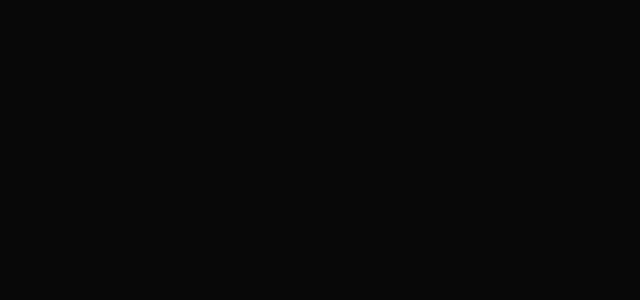
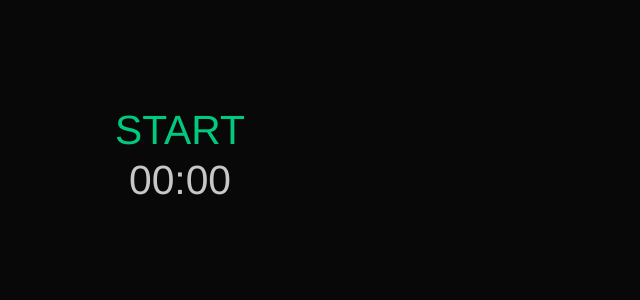
Before and after one commit to michaelpwest/stopwatch-tizen-app, a Vue app: page /#/ in a window 1280 px wide. Shown: the top 300 px of the page, without its empty margins (0-640 px from the left). Built offline with nearby package versions, Linux system fonts and the light colour scheme.

Commit message:
- Added stopwatch functionality.

```diff
--- a/package.json
+++ b/package.json
@@ -10,6 +10,7 @@
 	},
 	"dependencies": {
 		"core-js": "^2.6.5",
+		"moment": "^2.24.0",
 		"vue": "^2.6.10",
 		"vue-router": "^3.0.3",
 		"vuex": "^3.0.1"
--- a/src/components/Stopwatch.vue
+++ b/src/components/Stopwatch.vue
@@ -1,3 +1,177 @@
 <template>
-	<section />
+	<section>
+		<div class="stopwatch">
+			<div
+				v-if="!isRunning && time == 0"
+				class="start"
+				@click="start"
+			>
+				START
+			</div>
+			<div
+				v-if="!isRunning && time > 0"
+				class="resume"
+				@click="start"
+			>
+				RESUME
+			</div>
+			<div
+				v-if="isRunning"
+				class="stop"
+				@click="stop"
+			>
+				STOP
+			</div>
+			<div class="time">
+				{{ time | time }}
+			</div>
+			<div
+				v-if="!isRunning && time > 0"
+				class="reset"
+				@click="reset"
+			>
+				RESET
+			</div>
+			<div
+				v-if="isRunning"
+				class="clock"
+			>
+				{{ clock }}
+			</div>
+		</div>
+	</section>
 </template>
+
+<script>
+const moment = require("moment");
+
+export default {
+	filters: {
+		time: (currentTime) => {
+			try {
+				const duration = moment.duration(currentTime);
+				const minutes = duration.minutes().toFixed(0).padStart(2, "0");
+				const seconds = duration.seconds().toFixed(0).padStart(2, "0");
+				return `${minutes}:${seconds}`;
+			} catch (error) {
+				alert(error.message);
+			}
+		},
+	},
+	data() {
+		return {
+			isRunning: false,
+			time: 0,
+			stepLastTime: 0,
+			stepCurrentTime: 0,
+			clock: null,
+		};
+	},
+	methods: {
+		start() {
+			try {
+				if (!this.isRunning) {
+					// Start timer.
+					this.isRunning = true;
+
+					// Update clock.
+					this.updateClock();
+
+					// Step.
+					this.stepLastTime = moment().valueOf();
+					requestAnimationFrame(this.step);
+				}
+			} catch (error) {
+				alert(error.message);
+			}
+		},
+		stop() {
+			try {
+				// Stop timer.
+				this.isRunning = false;
+			} catch (error) {
+				alert(error.message);
+			}
+		},
+		reset() {
+			try {
+				// Reset timer.
+				this.isRunning = false;
+				this.time = 0;
+			} catch (error) {
+				alert(error.message);
+			}
+		},
+		step() {
+			try {
+				if (!this.isRunning) {
+					return;
+				}
+
+				this.stepCurrentTime = moment().valueOf();
+				if (this.stepCurrentTime - this.stepLastTime >= 1000) {
+					this.stepLastTime = this.stepCurrentTime;
+
+					// Add second.
+					this.time += 1000;
+
+					// Update clock.
+					this.updateClock();
+				}
+
+				// Step.
+				requestAnimationFrame(this.step);
+			} catch (error) {
+				alert(error.message);
+			}
+		},
+		updateClock() {
+			try {
+				// Update clock.
+				this.clock = moment().format("h:mm A");
+			} catch (error) {
+				alert(error.message);
+			}
+		},
+	},
+};
+</script>
+
+<style scoped>
+.stopwatch {
+	height: 360px;
+	left: 0;
+	position: absolute;
+	text-align: center;
+	top: 0;
+	width: 360px;
+}
+.start, .resume, .stop, .time, .clock, .reset {
+	position: absolute;
+	top: 50%;
+	width: 360px;
+}
+.start, .resume, .stop, .clock, .reset {
+	line-height: 100px;
+	z-index: 999;
+}
+.start, .resume, .stop {
+	margin-top: -100px;
+}
+.time {
+	line-height: 60px;
+	margin-top: -30px;
+}
+.clock, .reset {
+	margin-top: 0;
+}
+.start, .resume {
+	color: #00CA7E;
+}
+.stop {
+	color: #F3081B;
+}
+.clock, .reset {
+	color: #12B4FF;
+}
+</style>
```
Also changed, not shown: 1 other file (tests, documents, lock files or other folders).
